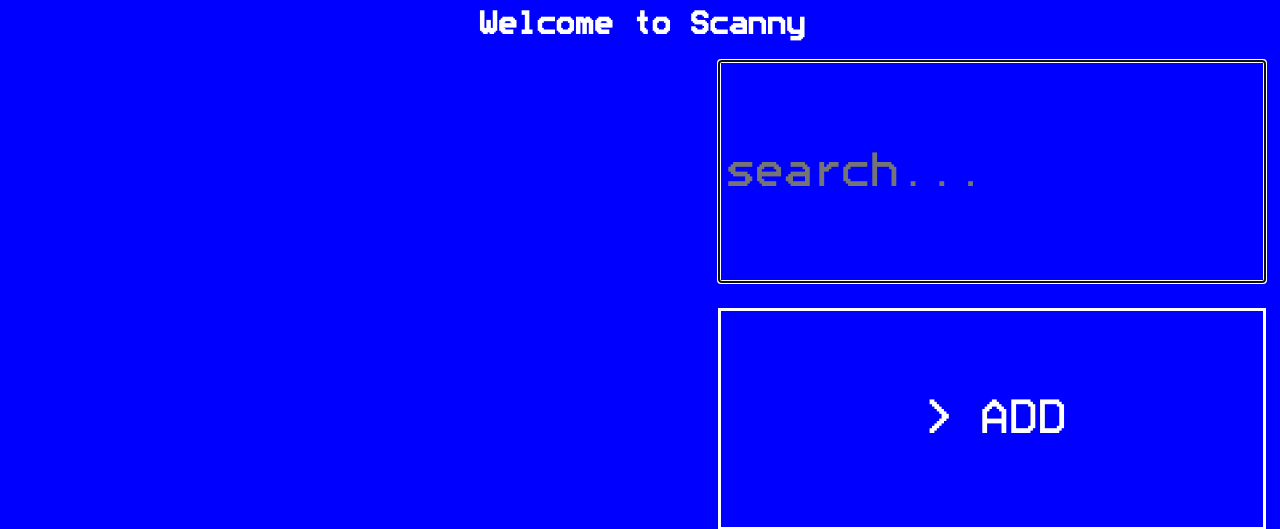
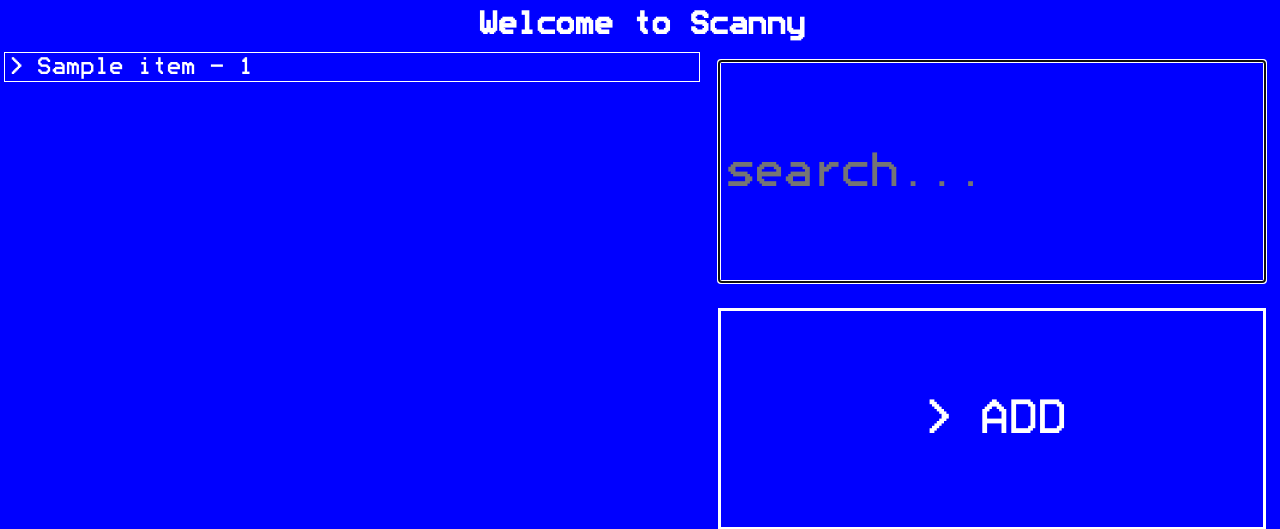
Before and after one commit to purxiz/scanny, a Flask app: page / in a window 1280 px wide. Shown: the top 529 px of the page. Run offline with Flask 2, Linux system fonts and the light colour scheme; tables that the repository leaves empty hold one stand-in row (values such as "Sample post").

Commit message:
refactor database
This commit refactors the database into 3 tables, with the eventual goal of allowing changing the names of things by keying each item based on ID instead of name. All pages and queries have been changed to reflect the new database structure. In addition, this has made it very easy to add autocomplete to the name insert, so I've done that as well. You can press esc to autofill based on the name displayed in grey. This helps with matching items that have multiple barcodes. Finally, this commit changes the input field on the main page into a textarea instead, so multi-row input is possible. I'll have to see how it displays on the raspberry pi when my cache finally decides to update... It will likely see css changes for portrait mode, where it definitely doesn't work on some browsers.

```diff
--- a/main.py
+++ b/main.py
@@ -7,26 +7,34 @@ app.config['SQLALCHEMY_DATABASE_URI'] = 'sqlite:///db.sqlite'
 app.config['SQLALCHEMY_TRACK_MODIFICATIONS'] = False
 db = SQLAlchemy(app)
 
+class Item(db.Model):
+	id = db.Column(db.Integer, primary_key=True)
+	name = db.Column(db.String(100))
+
 class PantryItem(db.Model):
 	id = db.Column(db.Integer, primary_key=True)
-	name = db.Column(db.String(100))
+	item_id = db.Column(db.Integer, db.ForeignKey(Item.id))
 	purchase_date = db.Column(db.DateTime, server_default=db.func.now())
 
 class Barcode(db.Model):
-	code = db.Column(db.String(30), primary_key=True)
-	name = db.Column(db.String(100), db.ForeignKey(PantryItem.name))
+	id = db.Column(db.Integer, primary_key=True)
+	item_id = db.Column(db.Integer, db.ForeignKey(Item.id))
+	code = db.Column(db.String(30))
+
 
 @app.route('/')
 def index():
-	names = Barcode.query.group_by(Barcode.name).subquery()
-	pantry_items = PantryItem.query.join(names, PantryItem.name == names.c.name)\
-		.add_columns(PantryItem.name, db.func.count().label('count'))\
-		.group_by(PantryItem.name).all()
+	pantry_items = Item.query.join(PantryItem, isouter=True)\
+		.add_columns(Item.name, Item.id, db.func.count(PantryItem.item_id).label('count'))\
+		.group_by(Item.id).all()
 	return render_template('index.html', pantry_items=pantry_items)
 
 @app.route('/add')
 def add():
-	pantry_items = PantryItem.query.order_by(PantryItem.purchase_date.desc()).limit(20)
+	pantry_items = PantryItem.query.join(Item)\
+		.add_columns(Item.name, PantryItem.purchase_date, Item.id)\
+		.order_by(PantryItem.purchase_date.desc())\
+		.limit(20).all()
 	return render_template('add.html', pantry_items=pantry_items)
 
 @app.route('/rem')
@@ -35,42 +43,56 @@ def rem():
 
 @app.route('/item')
 def item():
-	pantry_items = PantryItem.query.order_by(PantryItem.purchase_date).filter_by(name=request.args.get('name')).all()
-	return render_template('item.html', pantry_items=pantry_items, item=request.args.get('name'))
+	pantry_items = PantryItem.query.join(Item)\
+	.add_columns(Item.name, PantryItem.purchase_date)\
+	.order_by(PantryItem.purchase_date)\
+	.filter_by(id=request.args.get('id')).all()
+	name = Item.query.add_columns(Item.name).filter_by(id=request.args.get('id')).one()
+	return render_template('item.html', pantry_items=pantry_items, item=request.args.get('id'), name=name[1])
 
-@app.route('/add_by_name')
-def add_by_name():
-	pantry_item = PantryItem(name=request.args.get('name'))
+@app.route('/item_most_likely')
+def item_most_likely():
+	item = Item.query.add_columns(Item.name).filter(Item.name.startswith(request.args.get('name'))).order_by(Item.name).offset(request.args.get('offset')).first()
+	if item is None:
+    		return jsonify({ "name": '' })
+	return jsonify({ "name" : item[1] })
+
+@app.route('/add_by_id')
+def add_by_id():
+	pantry_item = PantryItem(item_id=request.args.get('id'))
 	db.session.add(pantry_item)
 	db.session.commit()
-	return jsonify({ "name": pantry_item.name, "purchase_date": pantry_item.purchase_date.strftime('%m-%d-%y %H:%M:%S') })
+	name = Item.query.add_columns(Item.name).filter_by(id=request.args.get('id')).one()
+	return jsonify({ "name": name[1], "purchase_date": pantry_item.purchase_date.strftime('%m-%d-%y %H:%M:%S') })
 
 @app.route('/add_by_barcode')
 def add_by_barcode():
-	name_code = Barcode.query.filter_by(code=request.args.get('code')).all()
-	if(len(name_code) < 1):
+	try:
+		item = Barcode.query.add_columns(Item.id, Item.name).filter_by(code=request.args.get('code')).join(Item).one()
+	except Exception as err:
 		return jsonify({ "err": "not_found" })
-	pantry_item = PantryItem(name=name_code[0].name)
+	pantry_item = PantryItem(item_id=str(item[1]))
 	db.session.add(pantry_item)
 	db.session.commit()
-	return jsonify({ "name" : pantry_item.name, "purchase_date": pantry_item.purchase_date.strftime('%m-%d-%y %H:%M:%S') })
+	return jsonify({ "name" : item[2], "purchase_date": pantry_item.purchase_date.strftime('%m-%d-%y %H:%M:%S') })
 
 @app.route('/add_barcode_and_item')
 def add_barcode_and_item():
-	barcode = Barcode(name=request.args.get('name'), code=request.args.get('code'))
-	pantry_item = PantryItem(name=request.args.get('name'))
+	name = request.args.get('name').strip('\n')
+	item = Item(name=name)
+	db.session.add(item)
+	db.session.commit()
+	barcode = Barcode(item_id=item.id, code=request.args.get('code'))
+	pantry_item = PantryItem(item_id=item.id)
 	db.session.add(barcode)
 	db.session.add(pantry_item)
+	db.session.commit()
+	return jsonify({ "name": item.name, "purchase_date": pantry_item.purchase_date.strftime('%m-%d-%y %H:%M:%S') })
+
+@app.route('/remove_by_id')
+def remove_by_id():
 	try:
-		db.session.commit()
-	except Exception as err:
-		return jsonify({ "err": "unique_violation" });
-	return jsonify({ "name": pantry_item.name, "purchase_date": pantry_item.purchase_date.strftime('%m-%d-%y %H:%M:%S') })
-
-@app.route('/remove_by_name')
-def remove_by_name():
-	try:
-		oldest_item = PantryItem.query.order_by(PantryItem.purchase_date).filter_by(name=request.args.get('name')).limit(1).one()
+		oldest_item = PantryItem.query.order_by(PantryItem.purchase_date).filter_by(item_id=request.args.get('id')).limit(1).one()
 	except Exception as err:
 		return jsonify({ "err": "none_exists" })
 	db.session.delete(oldest_item)
@@ -80,12 +102,13 @@ def remove_by_name():
 @app.route('/remove_by_barcode')
 def remove_by_barcode():
 	try:
-		oldest_item = PantryItem.query.join(Barcode).order_by(PantryItem.purchase_date).filter_by(code=request.args.get('code')).limit(1).one()
+		oldest_item = PantryItem.query.join(Barcode, PantryItem.item_id == Barcode.item_id).order_by(PantryItem.purchase_date).filter_by(code=request.args.get('code')).limit(1).one()
 	except Exception as err:
 		return jsonify({ "err": "none_exists" })
 	db.session.delete(oldest_item)
 	db.session.commit()
-	return jsonify({ "name": oldest_item.name, "purchase_date": oldest_item.purchase_date.strftime('%m-%d-%y %H:%M:%S') })
+	name = Item.query.add_columns(Item.name, Item.id).filter_by(id=oldest_item.item_id).one()
+	return jsonify({ "name": name[1], "id": name[2], "purchase_date": oldest_item.purchase_date.strftime('%m-%d-%y %H:%M:%S') })
 
 if __name__ == '__main__':
 	db.create_all()
--- a/static/main.css
+++ b/static/main.css
@@ -67,13 +67,29 @@ body {
 	font-family: ModeSeven;
 }
 
+.right-subitem {
+	height: 100%;
+	width: 100%;
+	background: none;
+	color: white;
+	font-size: 1em;
+	font-family: ModeSeven;
+}
+
+.behind {
+	position: relative;
+	top: -100%;
+	color: grey;
+	z-index: -10;
+}
+
 .left::-webkit-scrollbar {
 	display: none;
 }
 
 .item {
 	font-size: 1.5em;
-	text-align: center;
+	text-align: left;
 	border: 1px solid;
 	margin: 4px;
 	padding: 2px;
--- a/templates/add.html
+++ b/templates/add.html
@@ -18,7 +18,10 @@
 {% block title %}Scanny New Items{% endblock %}
 {% block right %}
 <input type="text" class="ui-hidden-accessible" id="code_input">
-<input class="right-item" id="name" type='text' placeholder='Name...' autoComplete='off'/>
+<div class="right-item">
+    <textarea class="right-subitem" id="name" placeholder='Name...' autoComplete='off'></textarea>
+    <textarea class="right-subitem behind" id="name_complete" autoComplete="off" disabled></textarea>
+</div>
 <button class="right-item" id="submit" type="button">SUBMIT</button>
 <button class="right-item" type="button" onclick="document.location='/'">&#62; HOME</button>
 {% endblock %}
--- a/templates/index.html
+++ b/templates/index.html
@@ -7,7 +7,7 @@
 
 {% block item %}
 {% for item in pantry_items %}
-	<div class="item item-clickable" name="{{ item.name }}">&#62; {{ item.name }} - {{ item.count }}</div>
+	<div class="item item-clickable" item_id="{{ item.id }}">&#62; {{ item.name }} - {{ item.count }}</div>
 {% endfor %}
 {% endblock %}
 
--- a/templates/index.js
+++ b/templates/index.js
@@ -18,7 +18,7 @@ $(document).ready(function() {
 	$('.item').each(function(){
 		$(this).addClass('item-clickable');
 		$(this).click(function() {
-			document.location = '/item?name=' + $(this).attr('name');
+			document.location = '/item?id=' + $(this).attr('item_id');
 		});
 	});
 });
--- a/templates/item.html
+++ b/templates/item.html
@@ -3,7 +3,7 @@
 	{% include "item.js" %}
 {% endblock %}
 
-{% block title %}Scanny's account of <span id="count">{{ pantry_items|length }}</span> {{ item }}{% endblock %}
+{% block title %}Scanny's account of <span id="count">{{ pantry_items|length }}</span> {{ name }}{% endblock %}
 
 {% block item %}
 {% for item in pantry_items %}
--- a/templates/rem.js
+++ b/templates/rem.js
@@ -2,7 +2,7 @@ $(document).ready(function() {
 	let last_item = null;
 	$('#last_item').click(function() {
 		if(!last_item) return;
-		document.location = '/item?name=' + last_item;
+		document.location = '/item?id=' + last_item;
 	});
 
 	focus_code_input();
@@ -46,7 +46,7 @@ $(document).ready(function() {
 						$('#not_found').show();
 						listen_for_continue_input();
 					} else {
-						last_item = response.name;
+						last_item = response.id;
 						$('#code_input').val('');
 						add_visual_item(response);
 					}
```
Also changed, not shown: templates/add.js (+19 -2 lines), templates/item.js (+4 -4 lines).
